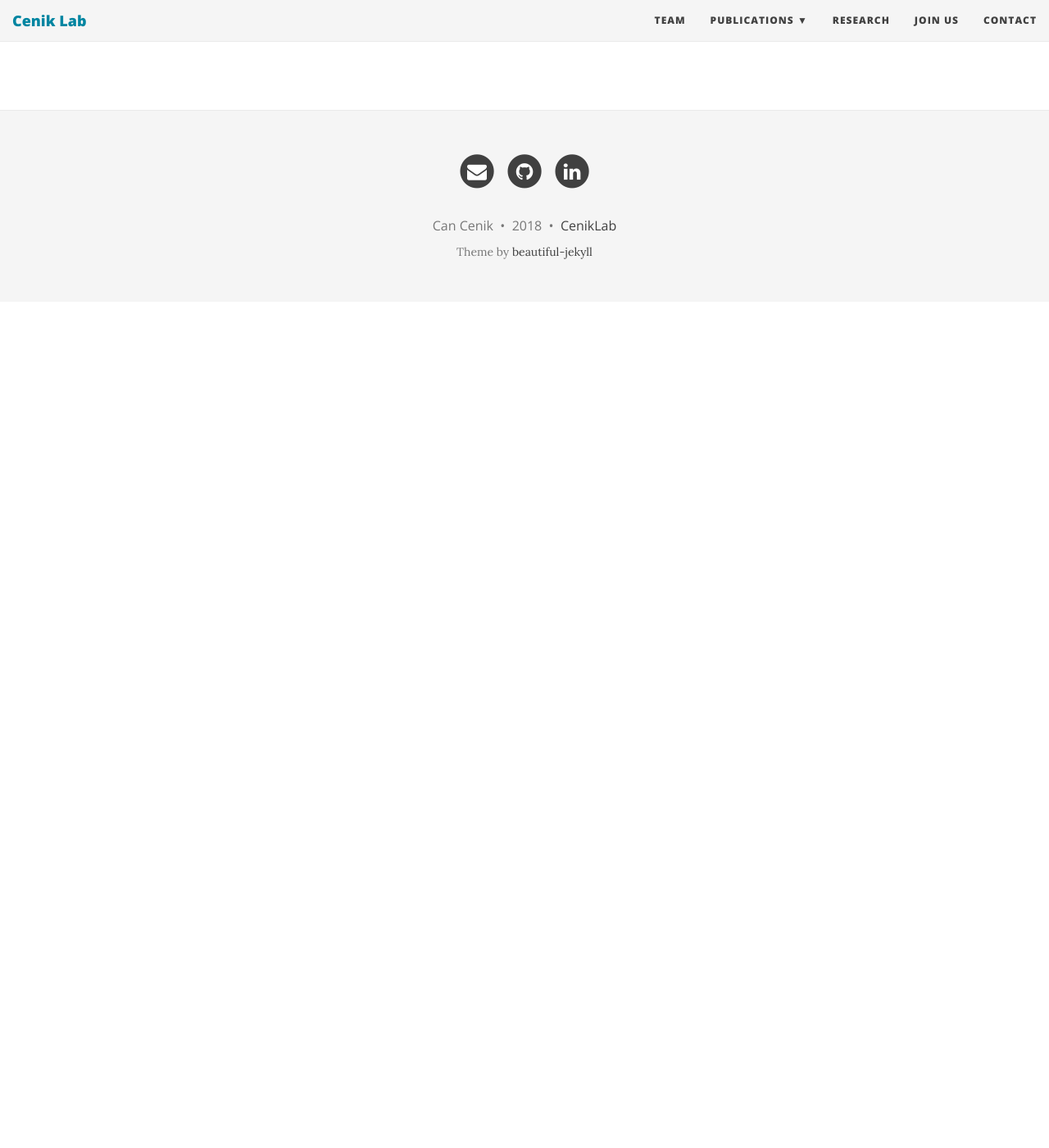
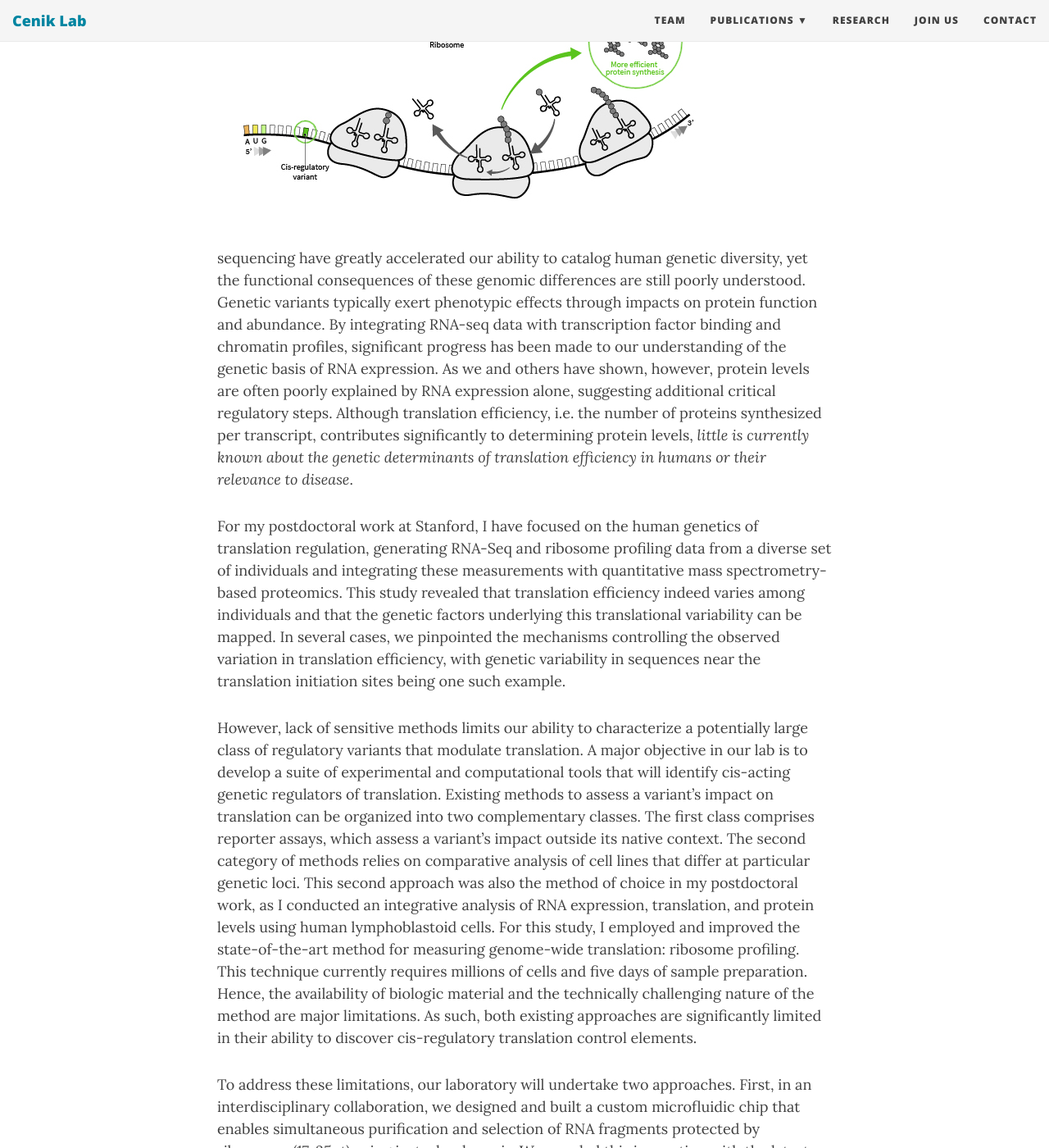
Before and after one commit to CenikLab/CenikLab.github.io, a Jekyll site: the page built from _posts/2018-05-30-first-post.md, in a window 1280 px wide and 1400 px high, scrolled down 591 px. Shown: the whole window at 82% size. Built offline with Jekyll 4.4.1, drawn with Linux system fonts in a browser that asks for light colours; nearby versions of some CDN libraries; before the commit the page ends 959 px from its top, so only the background shows below that; some of the changed text lies outside the part shown.

Commit message:
added more posts

```diff
--- a/_config.yml
+++ b/_config.yml
@@ -82,7 +82,7 @@
   twitter: false
   facebook: false
   google: false
-  linkedin: true
+  linkedin: false
 
 # How to display the link to the website in the footer
 # Remove this if you don't want a link in the footer
--- a/_posts/2018-05-30-first-post.md
+++ b/_posts/2018-05-30-first-post.md
@@ -4,4 +4,13 @@
 image: /img/Figure1-web.jpg
 ---
 
-Lack of sensitive methods limits our ability to characterize a potentially large class of regulatory variants that modulate translation. A major objective in our lab is to develop a suite of experimental and computational tools that will identify cis-acting genetic regulators of translation.
+![Variants](/img/Figure1-web.jpg)
+Advances in sequencing have greatly accelerated our ability to catalog human genetic diversity, yet the functional consequences of these genomic differences are still poorly understood. Genetic variants typically exert phenotypic effects through impacts on protein function and abundance. By integrating RNA-seq data with transcription factor binding and chromatin profiles, significant progress has been made to our understanding of the genetic basis of RNA expression. As we and others have shown, however, protein levels are often poorly explained by RNA expression alone, suggesting additional critical regulatory steps. Although translation efficiency, i.e. the number of proteins synthesized per transcript, contributes significantly to determining protein levels, *little is currently known about the genetic determinants of translation efficiency in humans or their relevance to disease*.
+
+For my postdoctoral work at Stanford, I have focused on the human genetics of translation regulation, generating RNA-Seq and ribosome profiling data from a diverse set of individuals and integrating these measurements with quantitative mass spectrometry-based proteomics. This study revealed that translation efficiency indeed varies among individuals and that the genetic factors underlying this translational variability can be mapped. In several cases, we pinpointed the mechanisms controlling the observed variation in translation efficiency, with genetic variability in sequences near the translation initiation sites being one such example.
+
+However, lack of sensitive methods limits our ability to characterize a potentially large class of regulatory variants that modulate translation. A major objective in our lab is to develop a suite of experimental and computational tools that will identify cis-acting genetic regulators of translation. Existing methods to assess a variant’s impact on translation can be organized into two complementary classes. The first class comprises reporter assays, which assess a variant’s impact outside its native context. The second category of methods relies on comparative analysis of cell lines that differ at particular genetic loci. This second approach was also the method of choice in my postdoctoral work, as I conducted an integrative analysis of RNA expression, translation, and protein levels using human lymphoblastoid cells. For this study, I employed and improved the state-of-the-art method for measuring genome-wide translation: ribosome profiling. This technique currently requires millions of cells and five days of sample preparation. Hence, the availability of biologic material and the technically challenging nature of the method are major limitations. As such, both existing approaches are significantly limited in their ability to discover cis-regulatory translation control elements.
+
+To address these limitations, our laboratory will undertake two approaches. First, in an interdisciplinary collaboration, we designed and built a custom microfluidic chip that enables simultaneous purification and selection of RNA fragments protected by ribosomes (17-35nt) using isotachophoresis. We coupled this innovation with the latest advances in small RNA sequencing library preparation and optimization of RNase digestion conditions.  Our preliminary data established the feasibility of generating high quality ribosome profiling data from as few as 1000 cells. Our laboratory will further develop this approach to yield a groundbreaking technology that will reveal the translation landscape of a wide range of biologically important samples.
+
+Second, to determine cis-acting genetic regulators of translation, we will use allele-specific analyses. By comparing relative translation of two alleles from the same cell population, we will ensure that the genetic background, environmental factors and sample preparation are identical. This strategy has proven extremely powerful in identifying genetic variants that control RNA expression. Specifically, we will develop and distribute a suite of bioinformatics tools that will robustly generate allele-specific translation candidates using RNA sequencing and ribosome profiling data. We will complement these approaches with an experimental assay for measuring allele-specific translation.
```
Also changed, not shown: _posts/2018-06-26-CRISPR_Screen.md (+2 -0 lines).
